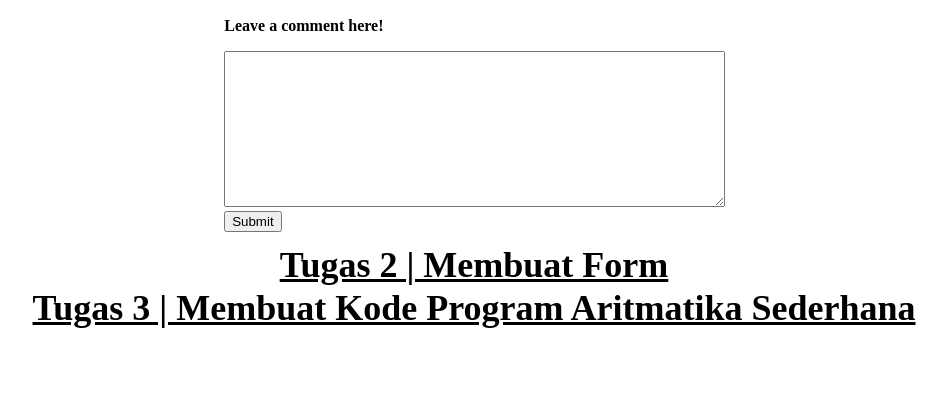
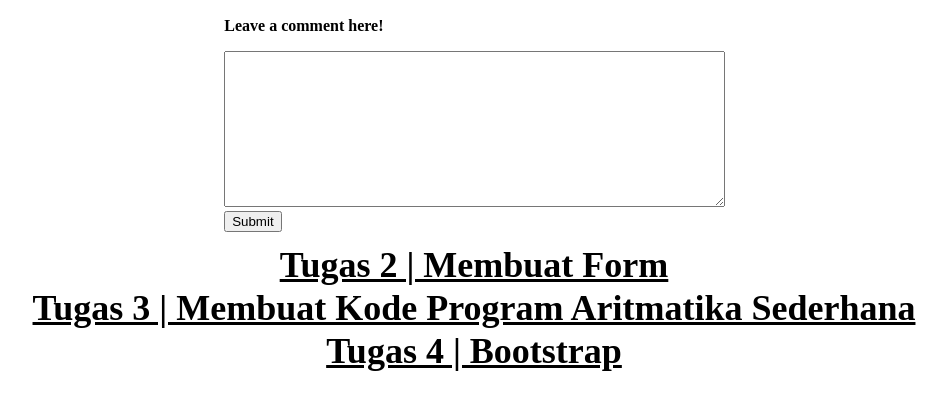
Before and after one commit to gideonmnrg/gideonmnrg.github.io, a plain HTML site: page index.html in a window 1280 px wide. Shown: the part 4713-5106 px from the top of the page, without its empty margins (166-1113 px from the left). Before the commit the page ends 5063 px from the top, so only its background shows below. Drawn offline with Linux system fonts and the light colour scheme.

Commit message:
Update index.html

```diff
--- a/index.html
+++ b/index.html
@@ -159,7 +159,7 @@
 <br>
 <a href="https://gideonmnrg.github.io/tugas2.gitbhub.io/" target="_blank" style="line-height:5mm; font-family:Montserrat; font-size:large; color: black;" ><h1>Tugas 2 | Membuat Form</h1></a>
 <a href="https://gideonmnrg.github.io/tugasjavascript.com/" target="_blank" style="line-height:5mm; font-family:Montserrat; font-size:large; color: black;" ><h1>Tugas 3 | Membuat Kode Program Aritmatika Sederhana</h1></a>
-
+<a href="https://gideonmnrg.github.io/tugas4.github.com/" target="_blank" style="line-height:5mm; font-family:Montserrat; font-size:large; color: black;" ><h1>Tugas 4 | Bootstrap</h1></a>
             </td>
         </tr>
     </tbody></table>
```
